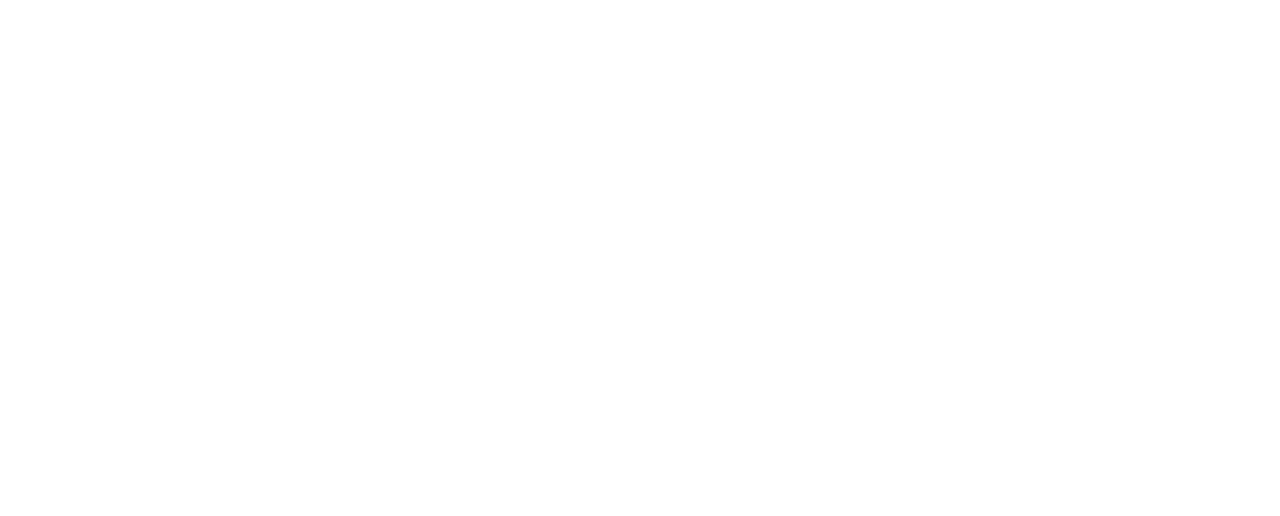
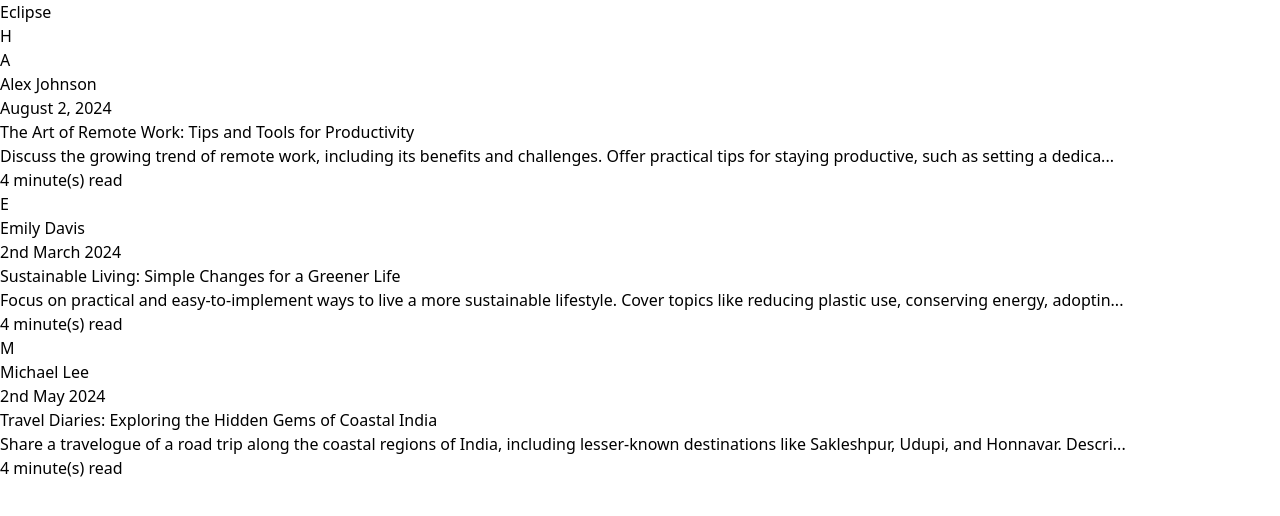
Before and after one commit to HRgowda/Eclipse, a React (Vite) app in the folder medium_frontend/: page /blogs in a window 1280 px wide. Before the commit this address had no page. Shown: the top 516 px of the page. Built offline with nearby package versions, Linux system fonts and the light colour scheme.

Commit message:
Add new Route directing to Blogs pages

```diff
--- a/medium_frontend/src/App.tsx
+++ b/medium_frontend/src/App.tsx
@@ -2,6 +2,7 @@
 import { Signup } from './pages/Signup'
 import { Signin } from './pages/Signin'
 import { Blog } from './pages/Blog'
+import { Blogs } from './pages/Blogs'
 
 function App() {
 
@@ -12,6 +13,7 @@
           <Route path="/signup" element={<Signup />} />
           <Route path="/signin" element={<Signin />} />
           <Route path="/blog/:id" element={<Blog />} />
+          <Route path="/blogs" element={<Blogs />} />
         </Routes>
       </BrowserRouter>
     </>
--- /dev/null
+++ b/medium_frontend/src/pages/Blogs.tsx
@@ -0,0 +1,17 @@
+import { BlogCard } from "../components/BlogCard"
+import { AppBar } from "../components/AppBar"
+
+export const Blogs = () => {
+  return  <div>
+    <AppBar></AppBar>
+    <div className="flex justify-center">
+    <div className="max-w-lg">
+      <BlogCard authorName="Alex Johnson" title="The Art of Remote Work: Tips and Tools for Productivity" content="Discuss the growing trend of remote work, including its benefits and challenges. Offer practical tips for staying productive, such as setting a dedicated workspace, establishing a routine, and using productivity tools like Trello, Slack, and Zoom. Share personal anecdotes or interviews with remote workers to provide a relatable perspective." publishedDate="August 2, 2024"></BlogCard>
+
+      <BlogCard authorName="Emily Davis" title="Sustainable Living: Simple Changes for a Greener Life" content="Focus on practical and easy-to-implement ways to live a more sustainable lifestyle. Cover topics like reducing plastic use, conserving energy, adopting a plant-based diet, and supporting eco-friendly brands. Include tips for beginners and emphasize the long-term benefits for the planet and future generations." publishedDate="2nd March 2024"></BlogCard>
+
+      <BlogCard authorName="Michael Lee" title="Travel Diaries: Exploring the Hidden Gems of Coastal India" content="Share a travelogue of a road trip along the coastal regions of India, including lesser-known destinations like Sakleshpur, Udupi, and Honnavar. Describe the scenic beauty, cultural experiences, local cuisine, and activities. Include tips on the best time to visit, accommodation options, and travel itineraries." publishedDate="2nd May 2024"></BlogCard>
+    </div>
+ </div>
+ </div>
+}
```
